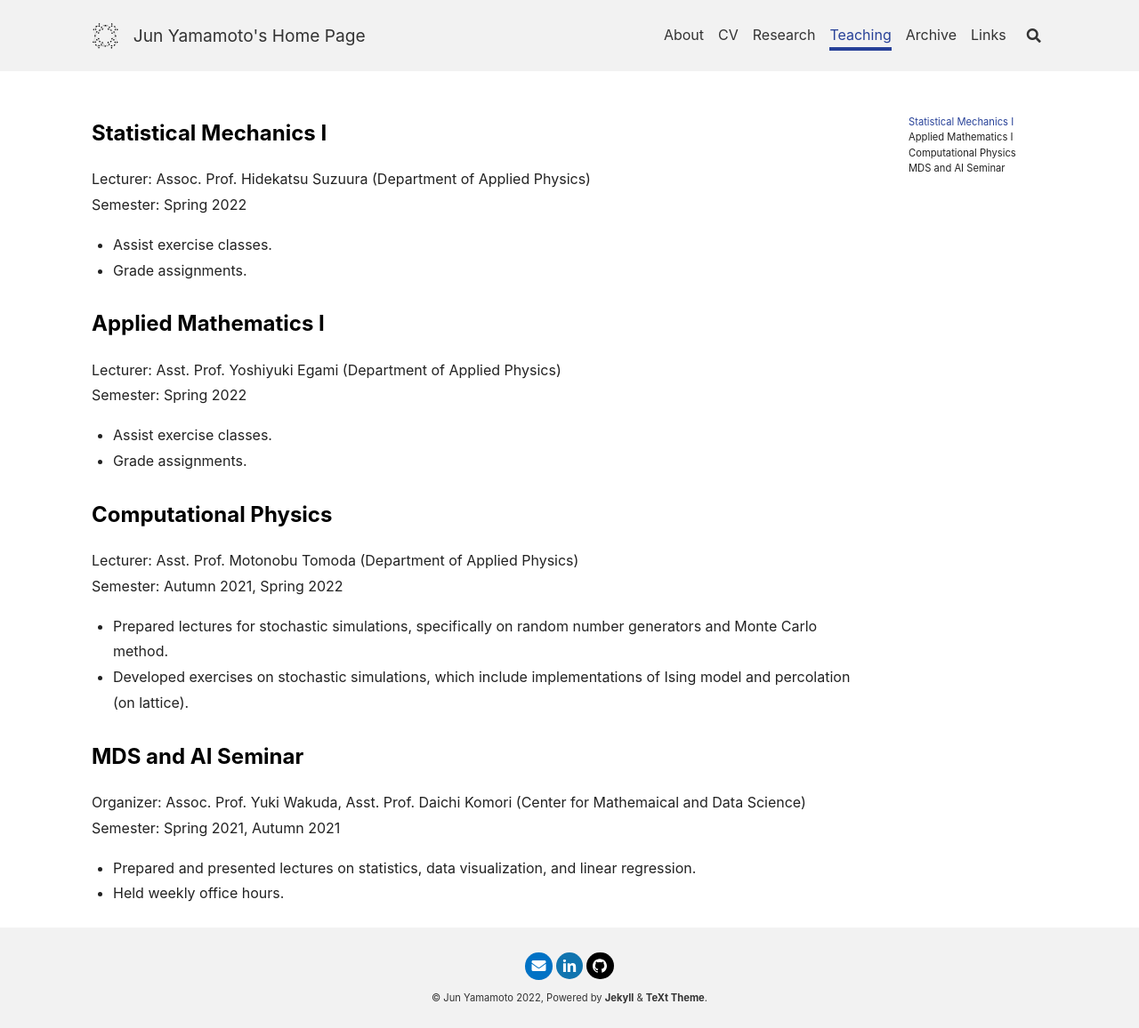
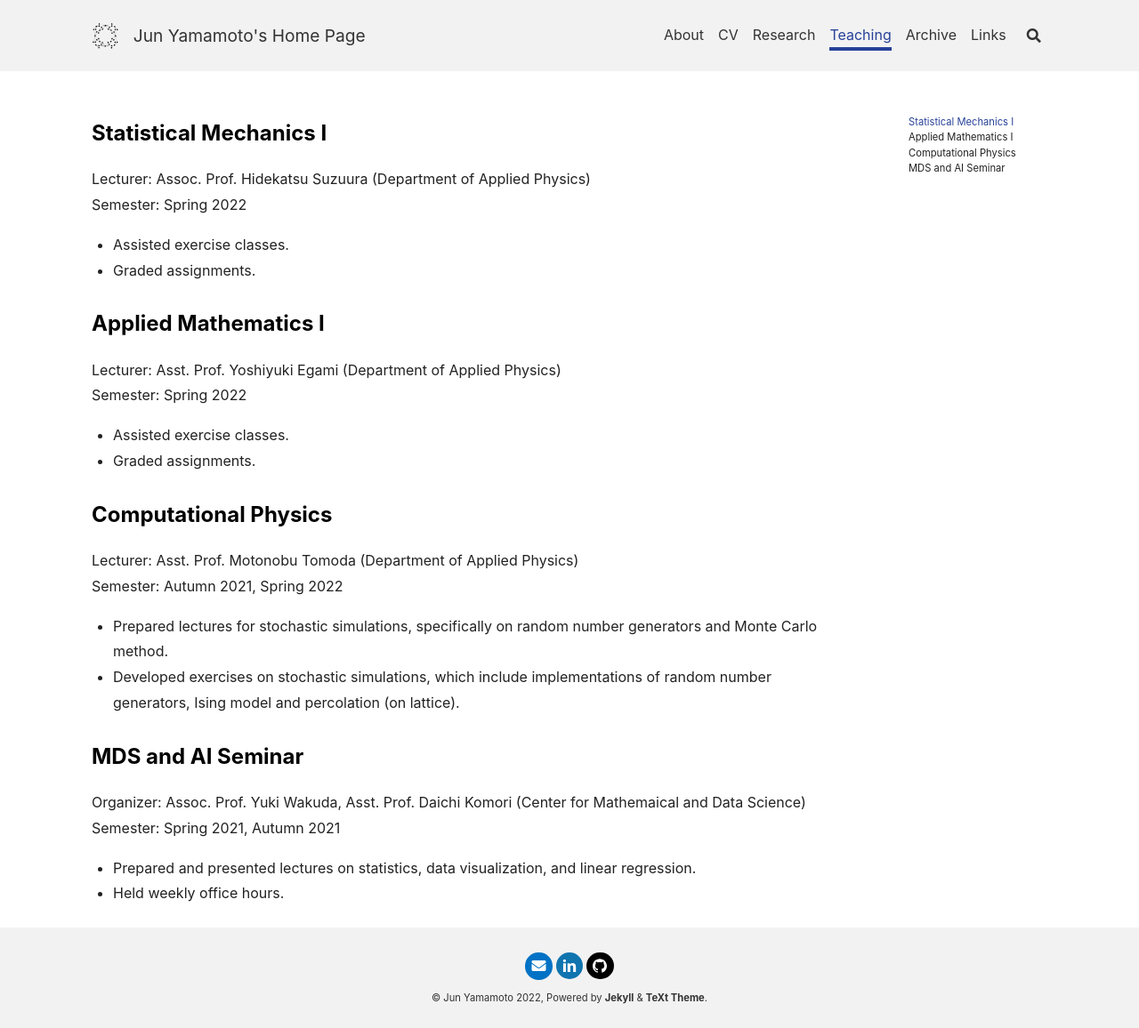
Before and after one commit to jym16/jym16.github.io, a Jekyll site: the page built from teaching.md, in a window 1280 px wide. Shown: the whole page at 89% size. Built offline with Jekyll 4.4.1, drawn with Linux system fonts in a browser that asks for light colours; nearby versions of some CDN libraries.

Commit message:
Edited teaching.md

```diff
--- a/teaching.md
+++ b/teaching.md
@@ -19,22 +19,22 @@ aside:
 ### Statistical Mechanics I
 Lecturer: Assoc. Prof. Hidekatsu Suzuura (Department of Applied Physics)<br>
 Semester: Spring 2022
-- Assist exercise classes.
-- Grade assignments.
+- Assisted exercise classes.
+- Graded assignments.
 
 
 ### Applied Mathematics I
 Lecturer: Asst. Prof. Yoshiyuki Egami (Department of Applied Physics)<br>
 Semester: Spring 2022
-- Assist exercise classes.
-- Grade assignments.
+- Assisted exercise classes.
+- Graded assignments.
 
 
 ### Computational Physics
 Lecturer: Asst. Prof. Motonobu Tomoda (Department of Applied Physics)<br>
 Semester: Autumn 2021, Spring 2022
 - Prepared lectures for stochastic simulations, specifically on random number generators and Monte Carlo method.
-- Developed exercises on stochastic simulations, which include implementations of Ising model and percolation (on lattice).
+- Developed exercises on stochastic simulations, which include implementations of random number generators, Ising model and percolation (on lattice).
 
 
 ### MDS and AI Seminar
```
